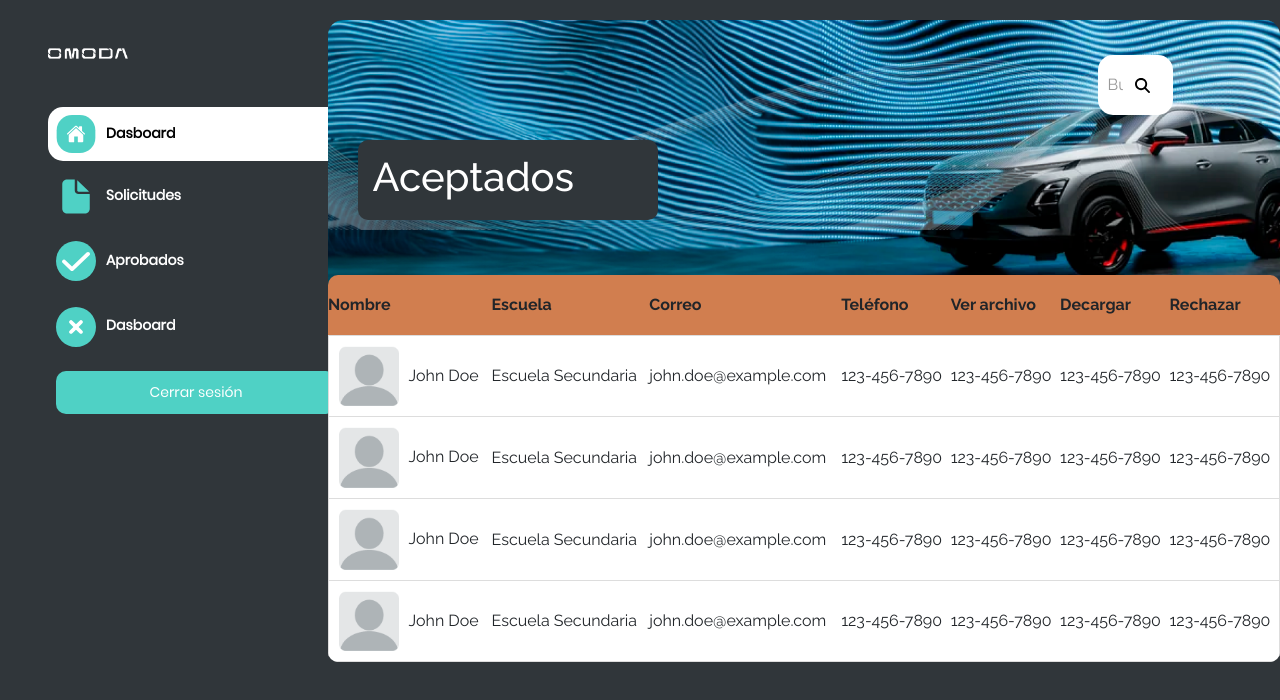
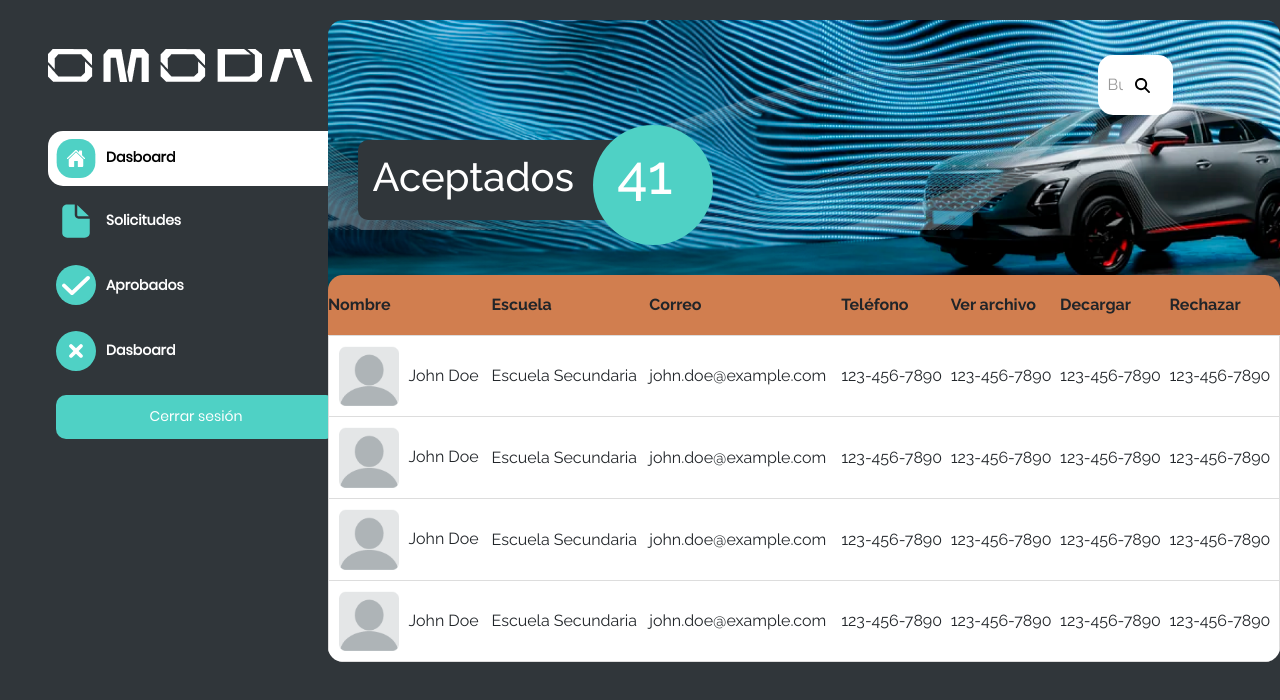
Before and after one commit to JonathanMtzGtz/Regional-Artist, a plain HTML site: page dashboard.html in a window 1280 px wide. Drawn offline with Linux system fonts and the light colour scheme.

Commit message:
number
fix cobtador dashboard

```diff
--- a/css/styles.css
+++ b/css/styles.css
@@ -259,7 +259,7 @@
    table {
     width: 100%;
     border-collapse: collapse;
-    border-radius: 10px; /*bordes redondeados  */
+    border-radius: 15px; /*bordes redondeados  */
     overflow: hidden; /*  bordes redondeados  */
     margin-top: -45px;
 
@@ -340,6 +340,27 @@
     }
 
 
-    .fila-table,img{
+    .fila-table img{
         width: 80px;
     }
+    .contador{
+        display: flex;
+        position: absolute;
+        top: -30px;
+        right: -220px;
+        height: 150px;
+        width: 300px;
+         padding: 15px;
+         margin-left: 30px;
+
+   }
+    .text-contador{
+        display: flex;
+        position: absolute;
+        top: 35px;
+        right: 205px;
+        height: 150px;
+
+
+
+    }
--- a/dashboard.html
+++ b/dashboard.html
@@ -93,7 +93,16 @@
                 <div class="card-hero">
                     <div class=" text-card-dasboard">
 
-                        <h1 class="text-white">Aceptados</h1>
+                            <h1 class="text-white">Aceptados</h1>
+                            <div class="contador">
+                                <div class="text-contador">
+                                    <h1 style="font-size: 55px;">
+                                        41
+                                    </h1>
+                                </div>
+
+                        <img src="images/icons/circle.svg" alt="">
+                        </div>
 
                     </div>
                     <div class="container  search">
```
Also changed, not shown: images/icons/circle.svg (added).
